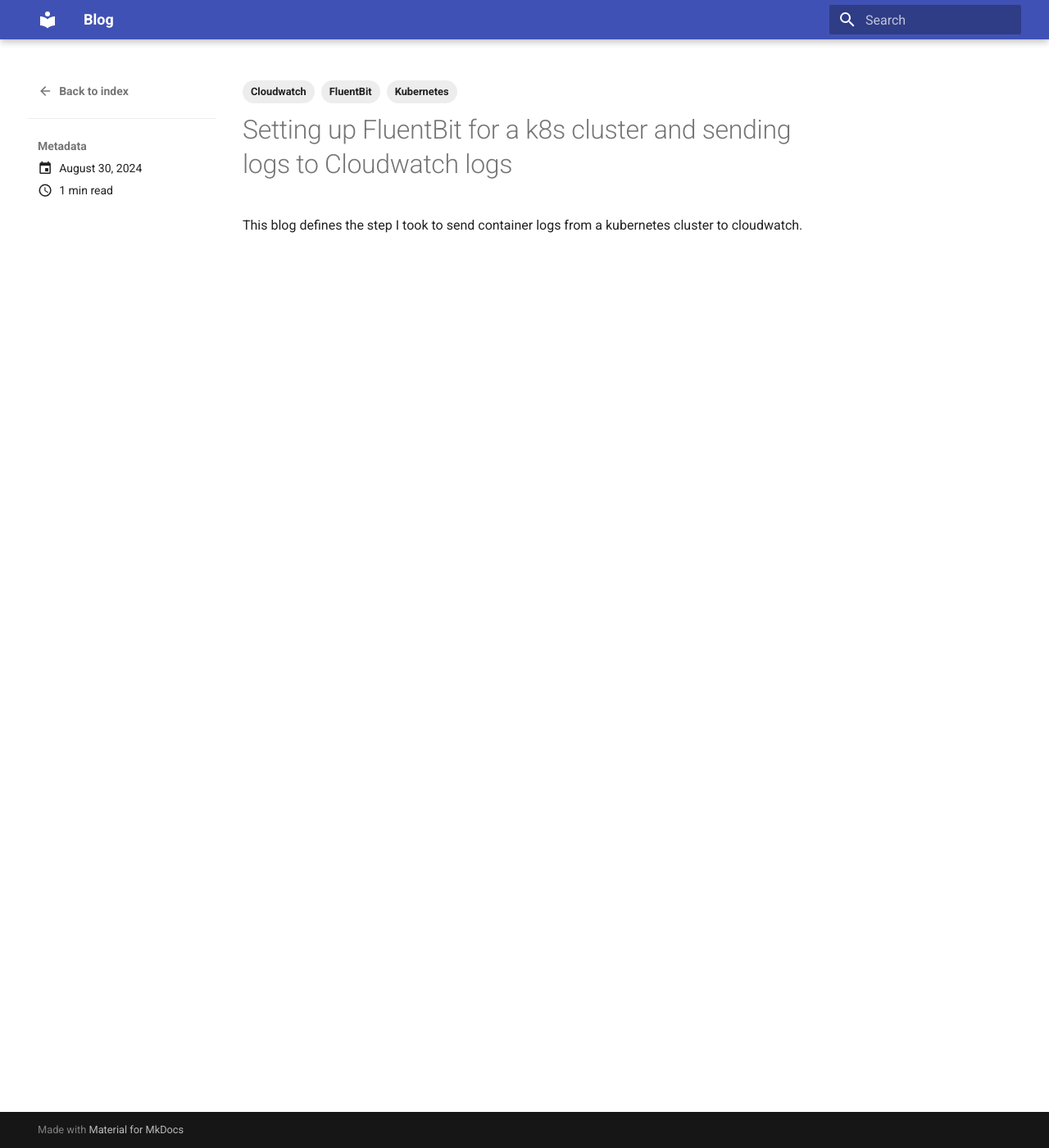
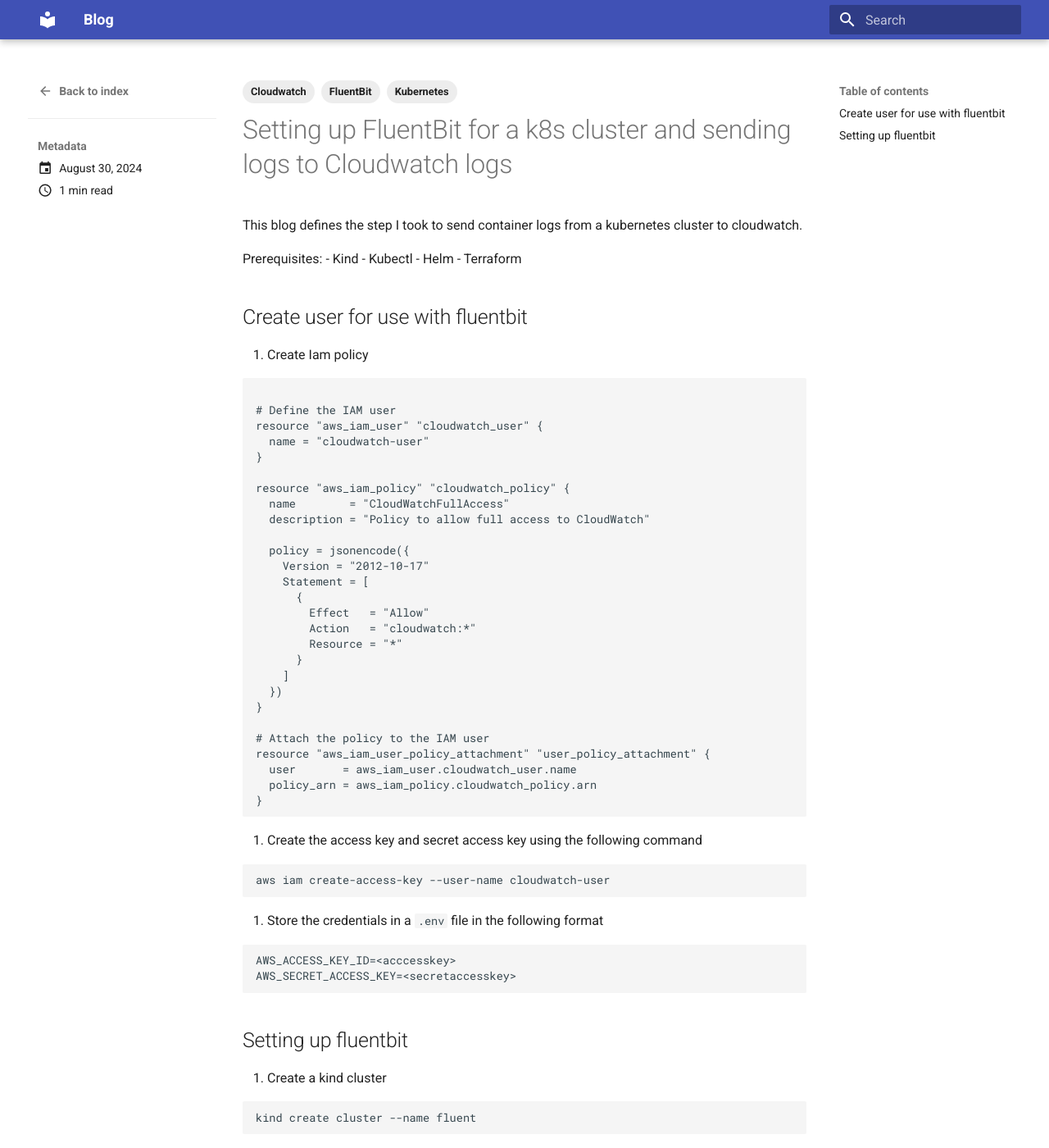
Before and after one commit to voilaVitamin/blog, an MkDocs documentation site: the page built from docs/posts/fluent-operator.md, in a window 1280 px wide and 1400 px high. Shown: the whole window at 82% size. Built offline with MkDocs 1.6.1 and Material for MkDocs 9.7.7, drawn with Linux system fonts in a browser that asks for light colours; some of the changed text lies outside the part shown.

Commit message:
checkpoint

````diff
--- a/docs/posts/fluent-operator.md
+++ b/docs/posts/fluent-operator.md
@@ -12,3 +12,75 @@
 This blog defines the step I took to send container logs from a kubernetes cluster to cloudwatch.
 
 <!-- more -->
+
+Prerequisites:
+- Kind
+- Kubectl
+- Helm
+- Terraform
+
+## Create user for use with fluentbit
+
+1. Create Iam policy
+```
+
+# Define the IAM user
+resource "aws_iam_user" "cloudwatch_user" {
+  name = "cloudwatch-user"
+}
+
+resource "aws_iam_policy" "cloudwatch_policy" {
+  name        = "CloudWatchFullAccess"
+  description = "Policy to allow full access to CloudWatch"
+
+  policy = jsonencode({
+    Version = "2012-10-17"
+    Statement = [
+      {
+        Effect   = "Allow"
+        Action   = "cloudwatch:*"
+        Resource = "*"
+      }
+    ]
+  })
+}
+
+# Attach the policy to the IAM user
+resource "aws_iam_user_policy_attachment" "user_policy_attachment" {
+  user       = aws_iam_user.cloudwatch_user.name
+  policy_arn = aws_iam_policy.cloudwatch_policy.arn
+}
+```
+
+2. Create the access key and secret access key using the following command
+```
+aws iam create-access-key --user-name cloudwatch-user
+```
+
+3. Store the credentials in a `.env` file in the following format
+```
+AWS_ACCESS_KEY_ID=<acccesskey>
+AWS_SECRET_ACCESS_KEY=<secretaccesskey>
+```
+
+## Setting up fluentbit
+1. Create a kind cluster
+```
+kind create cluster --name fluent
+```
+
+2. Make sure the kind cluster has been configured in the kubeconfig, when using kubectl
+```
+kubectl config current-context
+```
+
+3. Add the helm repo and create the release for helm operator
+```
+helm repo add fluent https://fluent.github.io/helm-charts
+helm install fluent-operator fluent/fluent-operator
+```
+
+4. Create the credential secret in the amazon-cloudwatch namespace using the following command
+```
+kubectl create secret generic cloudwatch-user -n amazon-cloudwatch --from-env-file=path/to/.env
+```
````
